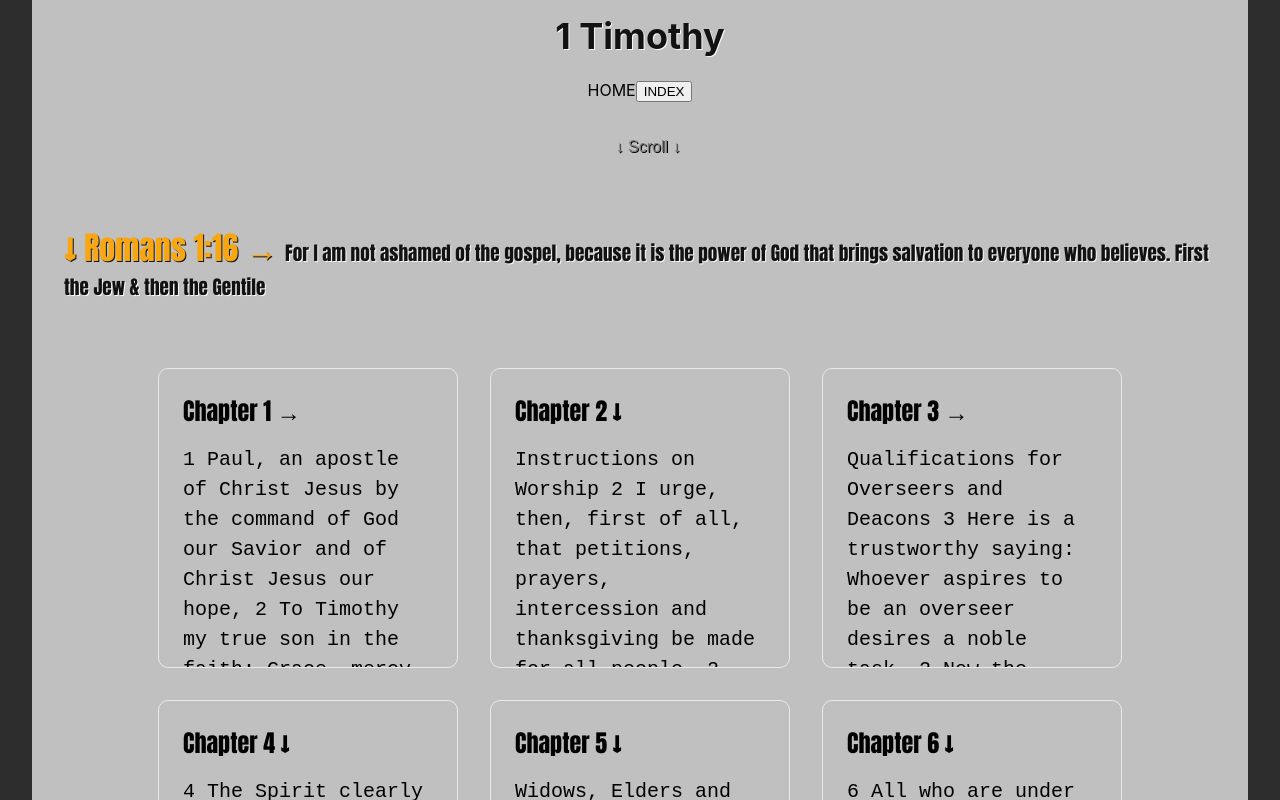
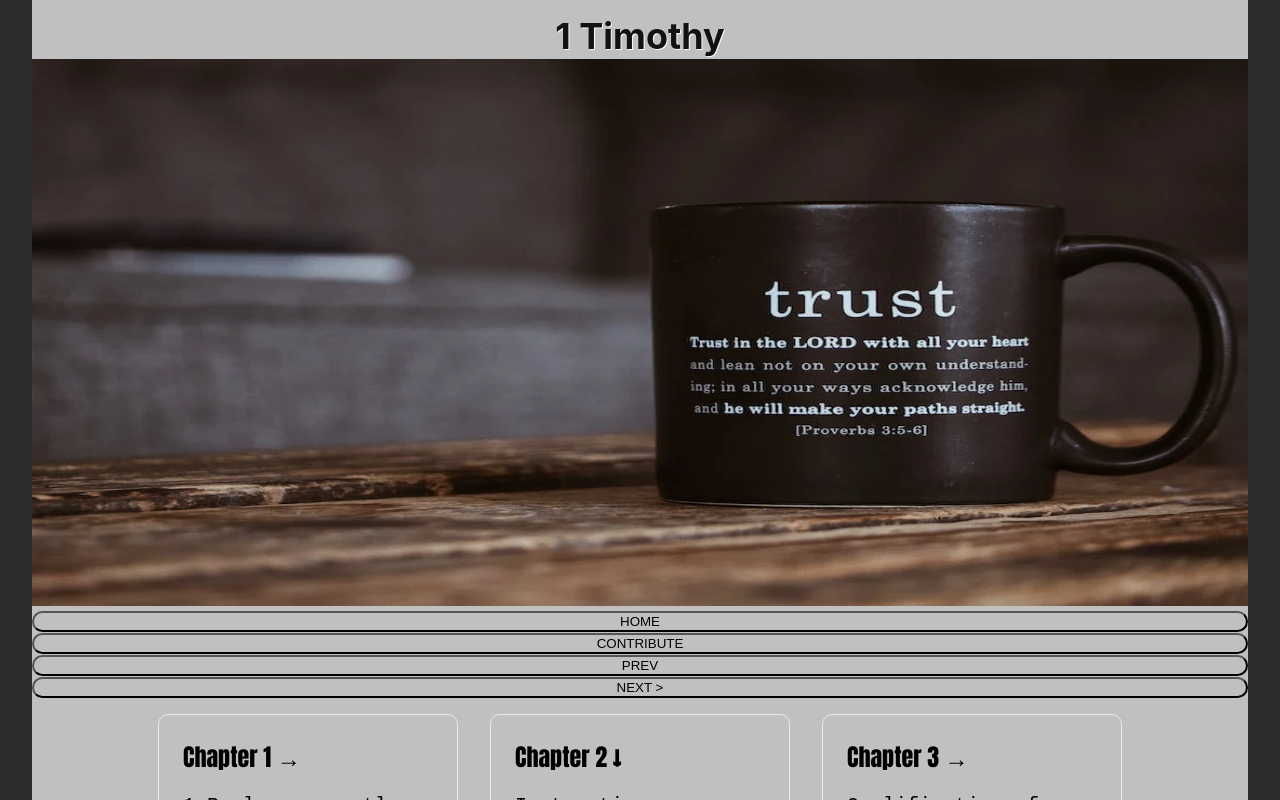
Before and after one commit to jnutt367/proverbs, a Next.js app: page / in a window 1280 px wide. Shown: the top 800 px of the page. Built offline with nearby package versions, Linux system fonts and the light colour scheme.

Commit message:
Update index.js
pexels-photo-4200823.webp as hero and modern styles for timothy 1

```diff
--- a/pages/index.js
+++ b/pages/index.js
@@ -15,28 +15,28 @@ export default function Home() {
         <h1 className={styles.title}>
          <a href="https://en.wikipedia.org/wiki/1_Timothy_1">1 Timothy</a>
         </h1>
-        <div className={styles.flex}>
+        <div className={styles.hero}>
+       <Image
+                                src="/pexels-photo-4200823.webp"
+                                alt="Jesus teaching"
+                                height={900}
+                                width={2000}
+                                priority
+                              />
 
+    <a href="https://the-holy-bible.vercel.app/">
+            <button className={styles.button}> HOME </button>
+       </a>
 
-<a className={styles.code} href="https://the-holy-bible.vercel.app">HOME</a>
-            <a href="https://index-olive-two.vercel.app/">
-            <button className={styles.code}>
-                INDEX
-            </button>
-            </a>
-        </div>
-        <p className={styles.description}>
-
-          <code className={styles.publisher}>&darr; Scroll &darr;</code>
-        </p>
-
-
-        <p className={styles.h2}>
-        <span className={styles.span}> &darr; Romans 1:16 &rarr; </span>
-          For I am not ashamed of the  gospel, because it is the power
-          of God that brings salvation to everyone who believes. First the Jew & then the Gentile
-        </p>
-
+         <a href="#PayPalButton">
+            <button className={styles.button}>CONTRIBUTE </button>
+        </a>
+         <a href="https://first-corinthians.vercel.app/">
+            <button className={styles.button}>PREV </button>
+       </a>
+        <a href="https://galatians.vercel.app/">
+            <button className={styles.button}>NEXT > </button>
+       </a>
         <div className={styles.grid}>
           <a href="https://nextjs.org/docs" className={styles.card}>
             <h2>Chapter 1 &rarr;</h2>
@@ -161,6 +161,7 @@ Grace be with you all.
             </p>
           </div>
         </div>
+</div>
       </main>
 
       <footer className={styles.footer}>
```
